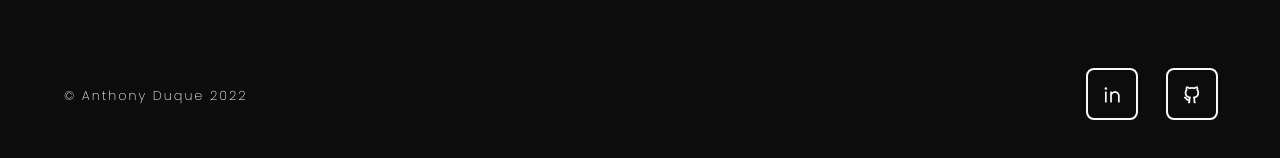
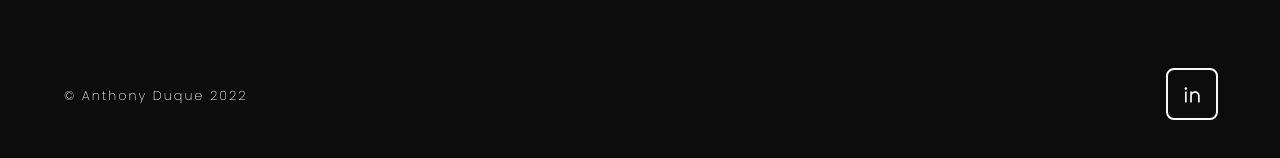
Before and after one commit to Duquea95/NextJS_Portfolio, a Next.js app: page / in a window 1280 px wide. Shown: the part 4813-4971 px from the top of the page. Built offline with nearby package versions, Linux system fonts and the light colour scheme.

Commit message:
update css

```diff
--- a/components/Footer/index.js
+++ b/components/Footer/index.js
@@ -7,7 +7,7 @@ export default function Footer(){
 
   let socialLinks = [
     {url: 'https://www.linkedin.com/in/anthony-duque/', linkClasses: 'icon icon--linkedin', iconClasses: 'ri-linkedin-line'},
-    {url: 'https://github.com/Duquea95', linkClasses: 'icon icon--github', iconClasses: 'ri-github-line'}
+    // {url: 'https://github.com/Duquea95', linkClasses: 'icon icon--github', iconClasses: 'ri-github-line'}
   ]
 
   return(
```
